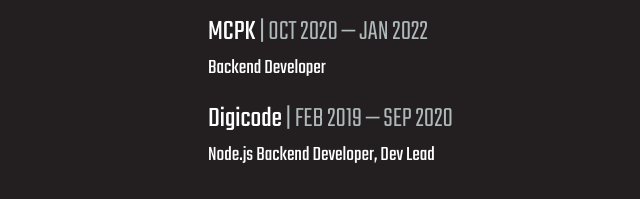
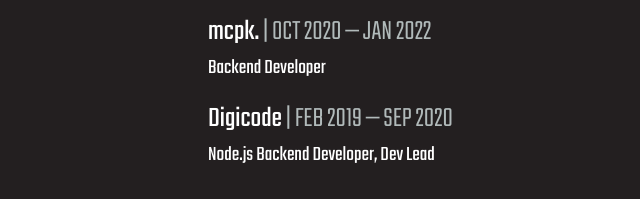
Before and after one commit to VBrazhnik/vbrazhnik.github.io, a plain HTML site: page index.html in a window 1280 px wide. Shown: the part 473-672 px from the top of the page, 432-1072 px from the left. Drawn offline with Linux system fonts and the light colour scheme.

Commit message:
v5.4 [Update information]

```diff
--- a/index.html
+++ b/index.html
@@ -102,7 +102,7 @@
 					</dl>
 
 					<dl>
-						<dt>MCPK<span class="light"> | OCT 2020 &mdash; JAN 2022</span></dt>
+						<dt>mcpk.<span class="light"> | OCT 2020 &mdash; JAN 2022</span></dt>
 						<dd>Backend Developer</dd>
 					</dl>
 
```
